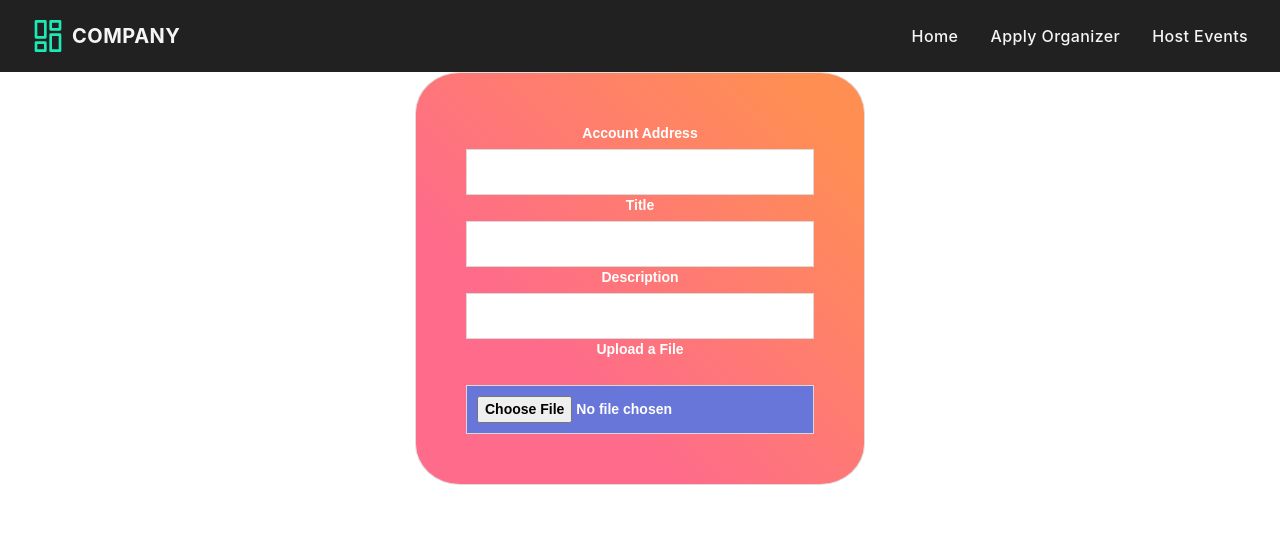
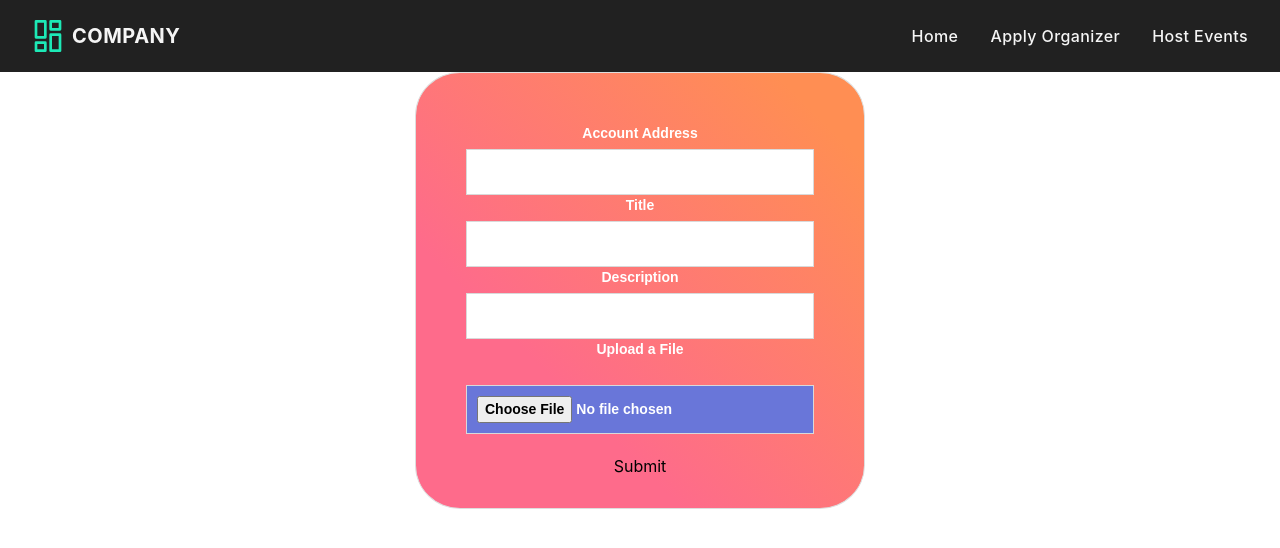
Before and after one commit to SarveshLimaye/events-dapp-ethindia, a React (Create React App) app: page /create-event in a window 1280 px wide. Shown: the top 548 px of the page. Built offline with nearby package versions, Linux system fonts and the light colour scheme.

Commit message:
mint envent using nft port done :sparkles: (#4)

```diff
--- a/src/pages/AddEvents/AddEvents.jsx
+++ b/src/pages/AddEvents/AddEvents.jsx
@@ -1,16 +1,50 @@
-import React from 'react'
+import {React,useState,useRef} from 'react'
 import './AddEvents.css'
 const AddEvents = () => {
+  const inputRef = useRef(null);
+  const [title, setTitle] = useState('');
+  const [description, setDescription] = useState('');
+  const [address,setAddress] = useState('');
+  const [trxhash, setTrxhash] = useState('');
+  const [tokenId,setTokenId] = useState('');
+  const onSubmit = async () => {
+    const form = new FormData();
+    form.append("file", inputRef.current.files[0]);
+
+    const options = {
+      method: 'POST',
+      body: form,
+      headers: {
+        Authorization: 'c542845d-02ad-478d-8609-c8179f0e0d9c'
+      },
+
+      }
+
+
+    await fetch('https://api.nftport.xyz/v0/mints/easy/files?' + new URLSearchParams({
+      chain: 'goerli',
+      name: title,
+      description: description,
+      mint_to_address: address,
+    }), options)
+      .then(response => response.json())
+      .then((response) => {
+        console.log(response);
+      })
+      .catch(err => console.error(err));
+  }
+
   return (
     <form className="upload-form">
-    <label name="acc_add" className="acc_add">Account Address</label>
-    <input name="acc_add" className="acc_add" />
+    <label name="acc_add" className="acc_add" >Account Address</label>
+    <input name="acc_add" className="acc_add" onChange={(e) => setAddress(e.target.value) } />
     <label name="title" className="title">Title</label>
-    <input name="title" className="title"/>
+    <input name="title" className="title" onChange={(e) => setTitle(e.target.value) }/>
     <label name="desc"className="desc">Description</label>
-    <input name="desc"className="desc" />
+    <input name="desc"className="desc"  onChange={(e) => setDescription(e.target.value) }/>
     <label name="file" className="File">Upload a File</label>
-    <input type="file" name="file" className="upload"/>
+    <input type="file" name="file" className="upload"  ref={inputRef}/>
+    <button type="button" className="submit" onClick={onSubmit}>Submit</button>
   </form>
   )
 }
```
